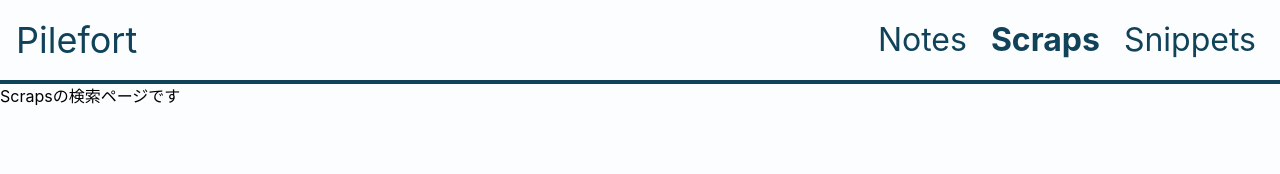
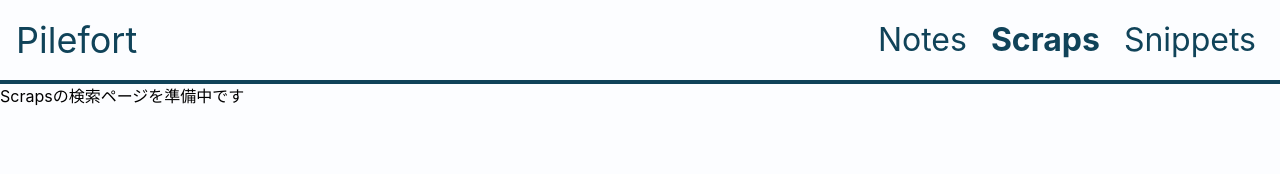
Before and after one commit to pilefort/blog, a Next.js app: page /scraps/search in a window 1280 px wide. Shown: the top 174 px of the page. Built offline with nearby package versions, Linux system fonts and the light colour scheme.

Commit message:
update search page text

```diff
--- a/pages/scraps/search.tsx
+++ b/pages/scraps/search.tsx
@@ -1,5 +1,5 @@
 const ScrapsSearchPage = () => {
-  return <div>Scrapsの検索ページです</div>
+  return <div>Scrapsの検索ページを準備中です</div>
 }
 
 export default ScrapsSearchPage
```
